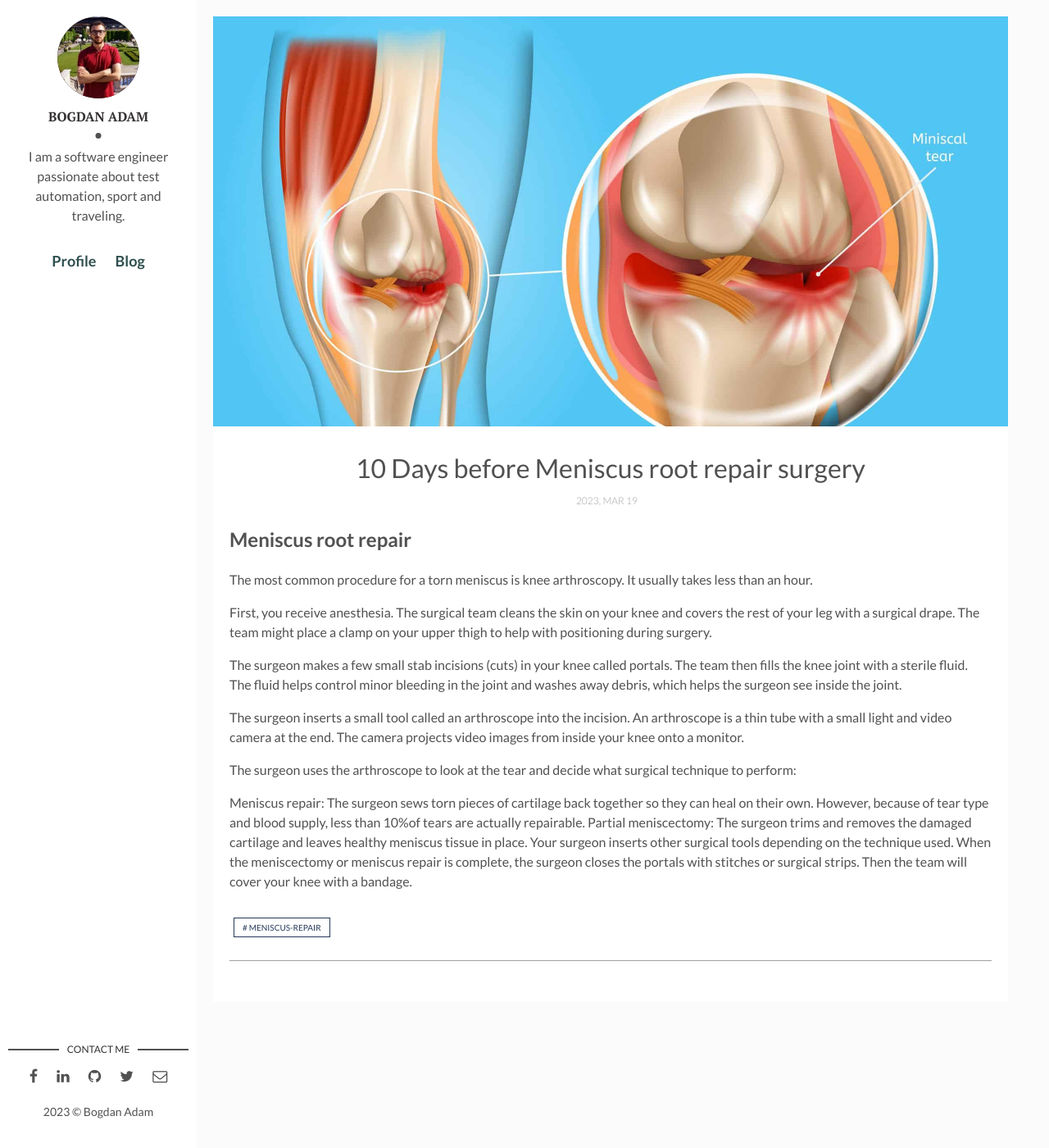
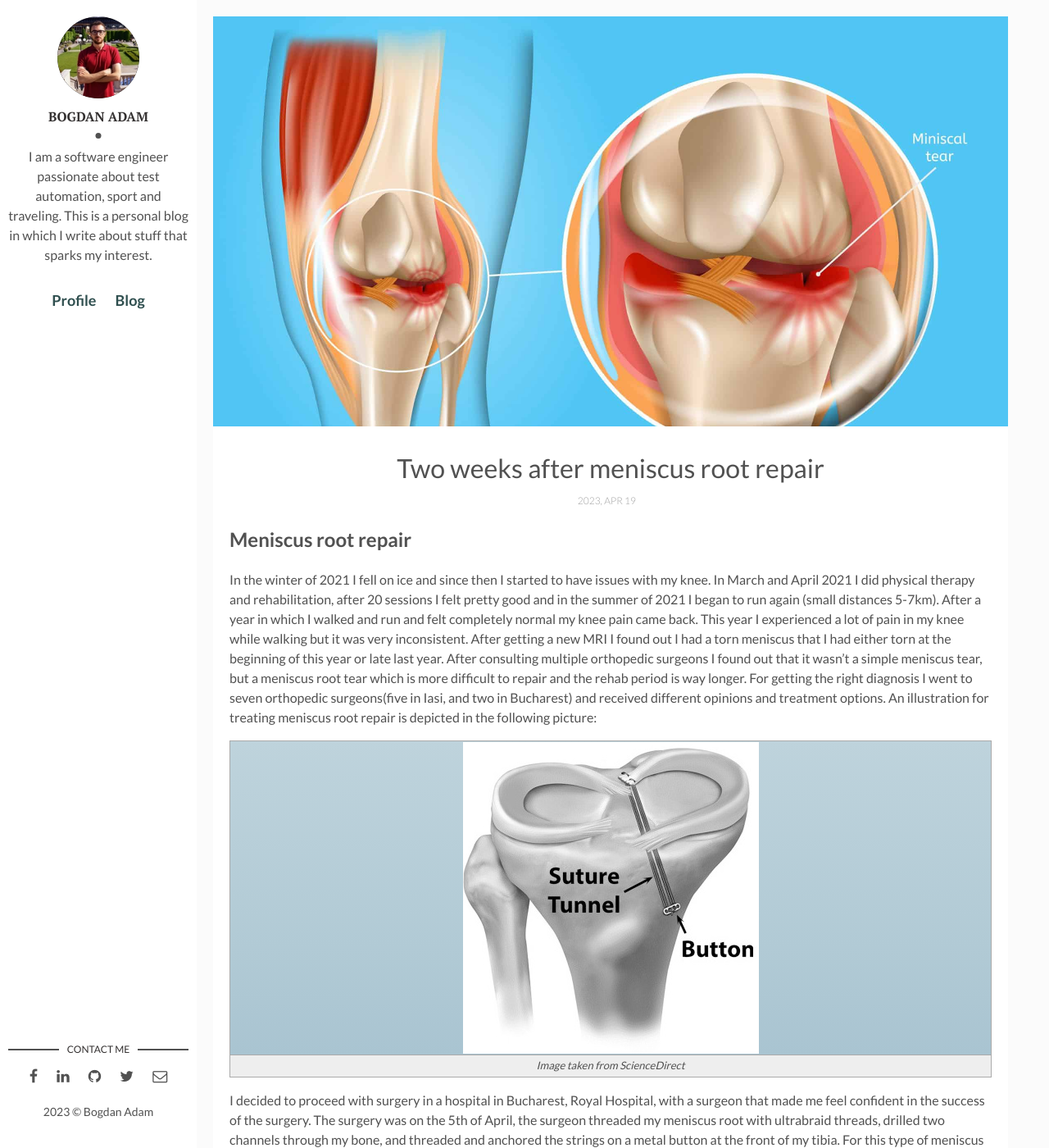
Before and after one commit to bogdan-adam/bogdan-adam.github.io, a Jekyll site: the page built from _posts/2023-03-19-meniscus-surgery.markdown, in a window 1280 px wide and 1400 px high. Shown: the whole window at 82% size. Built offline with Jekyll 4.4.1, drawn with Linux system fonts in a browser that asks for light colours; some of the changed text lies outside the part shown.

Commit message:
updated profile and added first post

```diff
--- a/_config.yml
+++ b/_config.yml
@@ -8,7 +8,7 @@ site-twitter: #if your site has a twitter account, enter it here
 # Author Settings
 author: Bogdan Adam
 author-img: bogdan-adam-profile.jpg
-about-author: I am a software engineer passionate about test automation, sport and traveling.
+about-author: I am a software engineer passionate about test automation, sport and traveling. This is a personal blog in which I write about stuff that sparks my interest.
 social-facebook: bogdan.adam.921
 social-linkedin: bogdanadam
 social-github:  bogdan-adam
--- a/_layouts/main.html
+++ b/_layouts/main.html
@@ -15,7 +15,7 @@ layout: default
       <a href="{{site.baseurl}}/profile">Profile</a>
       <a href="{{site.baseurl}}/">Blog</a>
     </div>
-  </header> <!-- End Header -->
+  </header>
   <footer>
     <section class="contact">
       <h3 class="contact-title">Contact me</h3>
@@ -46,12 +46,12 @@ layout: default
           <li class="email"><a href="mailto:example.david@blog.com"><i class="fa fa-envelope-o" aria-hidden="true"></i></a></li>
         {% endif %}
       </ul>
-    </section> <!-- End Section Contact -->
+    </section>
     <div class="copyright">
       <p>{{site.time | date: '%Y'}} &copy; {{site.author}}</p>
     </div>
-  </footer> <!-- End Footer -->
-</aside> <!-- End Sidebar -->
+  </footer>
+</aside>
 <div class="content-box clearfix">
   {{ content }}
 </div>
--- a/_layouts/post.html
+++ b/_layouts/post.html
@@ -11,7 +11,7 @@ layout: main
           <figcaption>{{page.fig-caption}}</figcaption>
         {% endif %}
       </figure>
-    </div> <!-- End Page Cover Image -->
+    </div>
     {% else %}
     {% endif %}
     <div class="wrap-content">
@@ -28,6 +28,6 @@ layout: main
         </div>
       </div>
       <!-- {% include disqus.html %} -->
-    </div> <!-- End Wrap Content -->
-  </div> <!-- End Page Content -->
-</article> <!-- End Article Page -->
+    </div>
+  </div>
+</article>
--- a/_posts/2017-04-05-profile.markdown
+++ b/_posts/2017-04-05-profile.markdown
@@ -4,16 +4,21 @@ title: About me
 ---
 
 ## Summary
-The most common procedure for a torn meniscus is knee arthroscopy. It usually takes less than an hour.
+<span style="font-size: 20px">I&nbsp;</span> am an experienced Test Automation Engineer based in the beautiful city of Iasi, Romania. I have <strong>7+ years</strong> of experience in
+designing, developing, and maintaining test automation frameworks, automating manual processes, and testing web applications from different industries like
+sales performance management, data forms, reporting tools, healthcare, and clinical trials. During my career, I have been part of
+functional testing teams and also platform engineering teams where I had the opportunity to work in different testing areas (web service testing, performance testing,
+API testing, cloud testing, contract testing, and security testing).
 
-First, you receive anesthesia. The surgical team cleans the skin on your knee and covers the rest of your leg with a surgical drape. The team might place a clamp on your upper thigh to help with positioning during surgery.
+<span style="font-size: 20px">I&nbsp;</span> hold a bachelor’s degree in Computer Science and Information Technology (2016) and a master’s degree in Project Management   (2022) from the University of Alexandru Ioan Cuza of Iasi. Besides
+those degrees, for companies that I have worked I had the opportunity to pass some certifications: <i>'ISTQB -Certified Tester Foundation Level'</i>,
+<i>'PCAP Certified Associate in Python Programming'</i> and <i>'AWS Certified Cloud Practitioner'.</i>
 
-The surgeon makes a few small stab incisions (cuts) in your knee called portals. The team then fills the knee joint with a sterile fluid. The fluid helps control minor bleeding in the joint and washes away debris, which helps the surgeon see inside the joint.
 
-The surgeon inserts a small tool called an arthroscope into the incision. An arthroscope is a thin tube with a small light and video camera at the end. The camera projects video images from inside your knee onto a monitor.
 
-The surgeon uses the arthroscope to look at the tear and decide what surgical technique to perform:
+<span style="font-size: 20px">I&nbsp;</span> consider myself a flexible person with a broad range of interests and knowledge, able and willing to learn anything related to software quality engineering. I have worked mostly with Java and Python and multiple testing frameworks. However, I would call these my primary skills:
+- <strong>Java</strong> : Selenium,  TestNG,  Rest-Assured,  Gauge,  JUnit
+- <strong>Python</strong>: Robot Framework,  SeleniumLibrary,  NumPy
+- while working on test automation solutions I also had the opportunity to use: AWS, Kafka (MSK and Confluent Kafka), Jenkins, Docker, Postman, Cucumber, Gradle, Maven, JMeter, K6
 
-Meniscus repair: The surgeon sews torn pieces of cartilage back together so they can heal on their own. However, because of tear type and blood supply, less than 10%of tears are actually repairable.
-Partial meniscectomy: The surgeon trims and removes the damaged cartilage and leaves healthy meniscus tissue in place.
-Your surgeon inserts other surgical tools depending on the technique used. When the meniscectomy or meniscus repair is complete, the surgeon closes the portals with stitches or surgical strips. Then the team will cover your knee with a bandage.
+<span style="font-size: 20px">L</span>ooking for challenging opportunities which could help me grow both professionally and personally and help the organization achieve its goals as well!
--- a/_posts/2023-03-19-meniscus-surgery.markdown
+++ b/_posts/2023-03-19-meniscus-surgery.markdown
@@ -1,24 +1,29 @@
 ---
 layout: post
-title: 10 Days before Meniscus root repair surgery
-date: 2023-03-19 12:52:20 +0300
+title: Two weeks after meniscus root repair
+date: 2023-04-19 12:52:20 +0300
 description: You’ll find this post in your `_posts` directory. Go ahead and edit it and re-build the site to see your changes. # Add post description (optional)
 img: meniscus-repair.jpg
 fig-caption: # Add figcaption (optional)
-tags: [meniscus-repair]
+tags: [sports]
 ---
 
 ## Meniscus root repair
-The most common procedure for a torn meniscus is knee arthroscopy. It usually takes less than an hour.
+In the winter of 2021 I fell on ice and since then I started to have issues with my knee. In March and April 2021 I did physical therapy and rehabilitation, after 20 sessions I felt pretty good and in the summer of 2021 I began to run again (small distances 5-7km). After a year in which I walked and run and felt completely normal my knee pain came back. This year I experienced a lot of pain in my knee while walking but it was very inconsistent. After getting a new MRI I found out I had a torn meniscus
+that I had either torn at the beginning of this year or late last year. After consulting multiple orthopedic surgeons I found out that it wasn't a simple meniscus tear, but a meniscus root tear which is more difficult to
+repair and the rehab period is way longer. For getting the right diagnosis I went to seven orthopedic surgeons(five in Iasi, and two in Bucharest) and received different opinions  and treatment options. An illustration for treating meniscus root repair is depicted in the following picture:
 
-First, you receive anesthesia. The surgical team cleans the skin on your knee and covers the rest of your leg with a surgical drape. The team might place a clamp on your upper thigh to help with positioning during surgery.
+| ![Intervention]({{site.baseurl}}/assets/img/meniscus-root-repair.jpg) |
+|:--:|
+| *Image taken from ScienceDirect* |
 
-The surgeon makes a few small stab incisions (cuts) in your knee called portals. The team then fills the knee joint with a sterile fluid. The fluid helps control minor bleeding in the joint and washes away debris, which helps the surgeon see inside the joint.
+I decided to proceed with surgery in a hospital in Bucharest, Royal Hospital, with a surgeon that made me feel confident in the success of the
+surgery. The surgery was on the 5th of April, the surgeon threaded my meniscus root with ultrabraid threads, drilled two channels through my bone, and threaded and
+anchored the strings on a metal button at the front of my tibia. For this type of meniscus repair, rehabilitation follows a linear periodization protocol based on progressive loading of the repair. The first 6 weeks are focused on non-weight-bearing protection, followed by 2 to 3 weeks of gradual progressive weight-bearing.
+The doctor also prescribed daily injections with anticoagulants (Clexane) to prevent blood clots. Fun times!
 
-The surgeon inserts a small tool called an arthroscope into the incision. An arthroscope is a thin tube with a small light and video camera at the end. The camera projects video images from inside your knee onto a monitor.
+Now I am two weeks post-operative and I follow rigorously doctor's recommendations and do my PT exercises (daily isometric exercises  ~60 minutes)
+In the last days, I was optimistic as I did not feel any knee pain, although at times I am anxious about the functional result of the surgery, how I will feel when I'm allowed to walk, or if I will be able ever to run long distances. In these two weeks I learned a lot of lessons in patience and presence, read two good books, and started this blog.
 
-The surgeon uses the arthroscope to look at the tear and decide what surgical technique to perform:
-
-Meniscus repair: The surgeon sews torn pieces of cartilage back together so they can heal on their own. However, because of tear type and blood supply, less than 10%of tears are actually repairable.
-Partial meniscectomy: The surgeon trims and removes the damaged cartilage and leaves healthy meniscus tissue in place.
-Your surgeon inserts other surgical tools depending on the technique used. When the meniscectomy or meniscus repair is complete, the surgeon closes the portals with stitches or surgical strips. Then the team will cover your knee with a bandage.
+I seek to understand and learn from my life experiences. I know that I'm strong and determined to find a way to stay active, outside of work, the majority of my life and happiness is active: running, hiking, biking...
+<strong>This too shall pass, I hope for the best!</strong>
--- a/assets/css/main.css
+++ b/assets/css/main.css
@@ -1168,7 +1168,7 @@ footer .copyright {
 
 .post .post-content .post-date,
 .post .post-content .post-words {
-  font-size: 12px;
+  font-size: 14px;
 }
 
 .post .post-content .post-title {
```
Also changed, not shown: assets/img/meniscus-root-repair.jpg (added).
